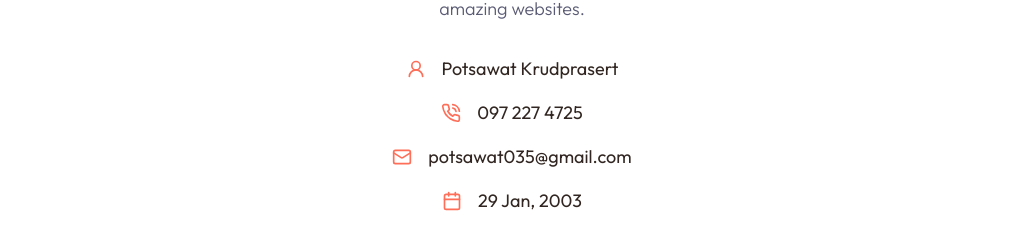
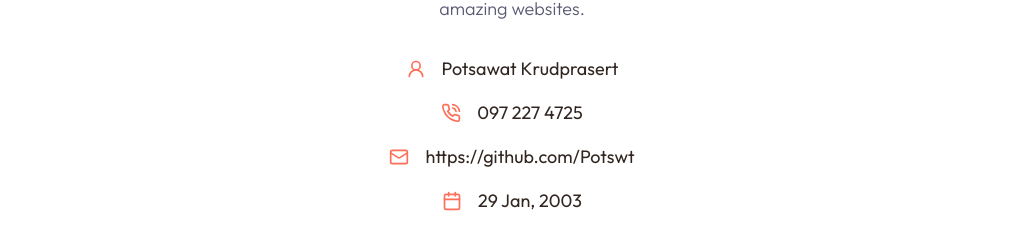
Before and after one commit to Potswt/Potswt-folio, a Next.js app: page / in a window 1280 px wide. Shown: the part 1155-1388 px from the top of the page, without its empty margins (128-1151 px from the left). Built offline with nearby package versions, Linux system fonts and the light colour scheme.

Commit message:
Update About.jsx

```diff
--- a/components/About.jsx
+++ b/components/About.jsx
@@ -25,7 +25,7 @@ const infoData = [
   },
   {
     icon: <MailIcon size={20} />,
-    text: "potsawat035@gmail.com",
+    text: "https://github.com/Potswt",
   },
   {
     icon: <Calendar size={20} />,
```
